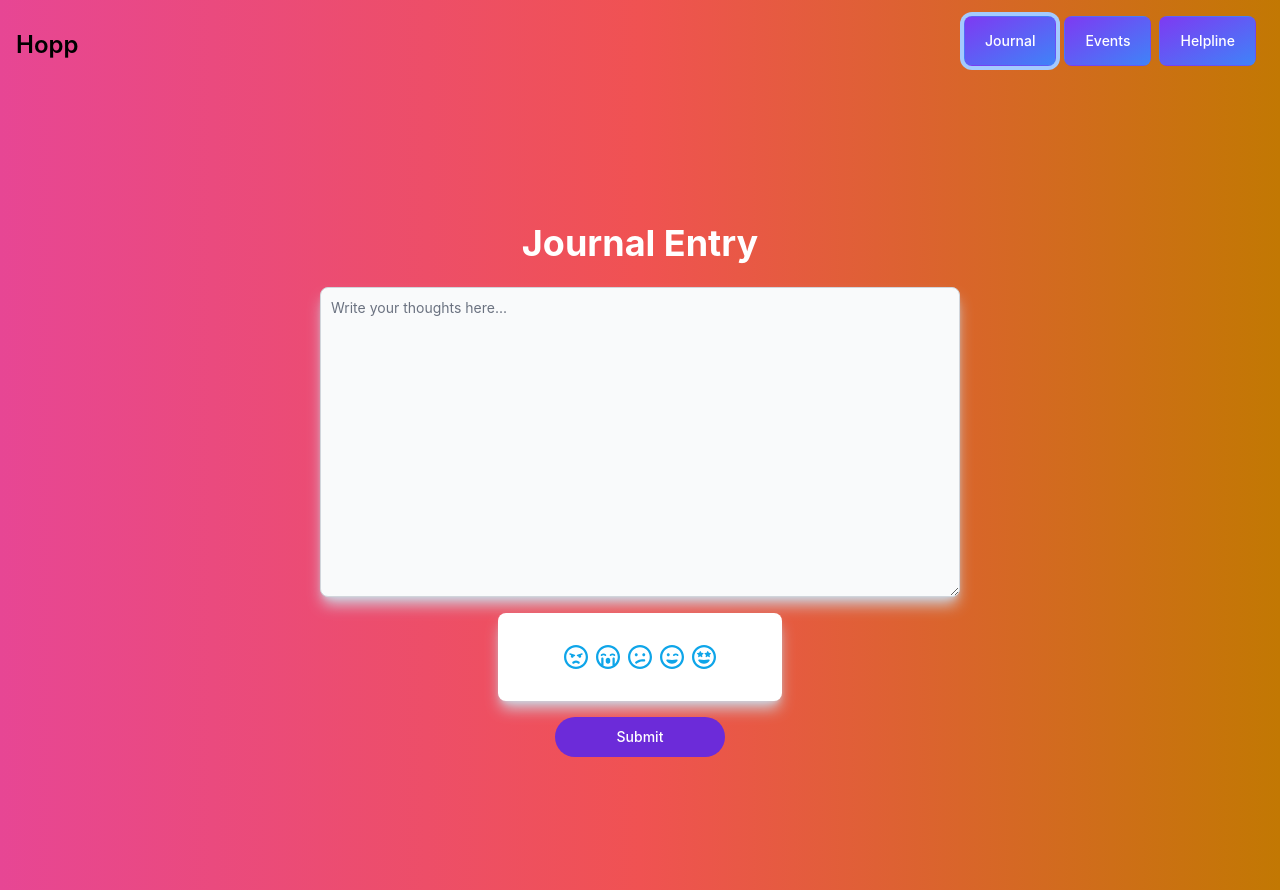
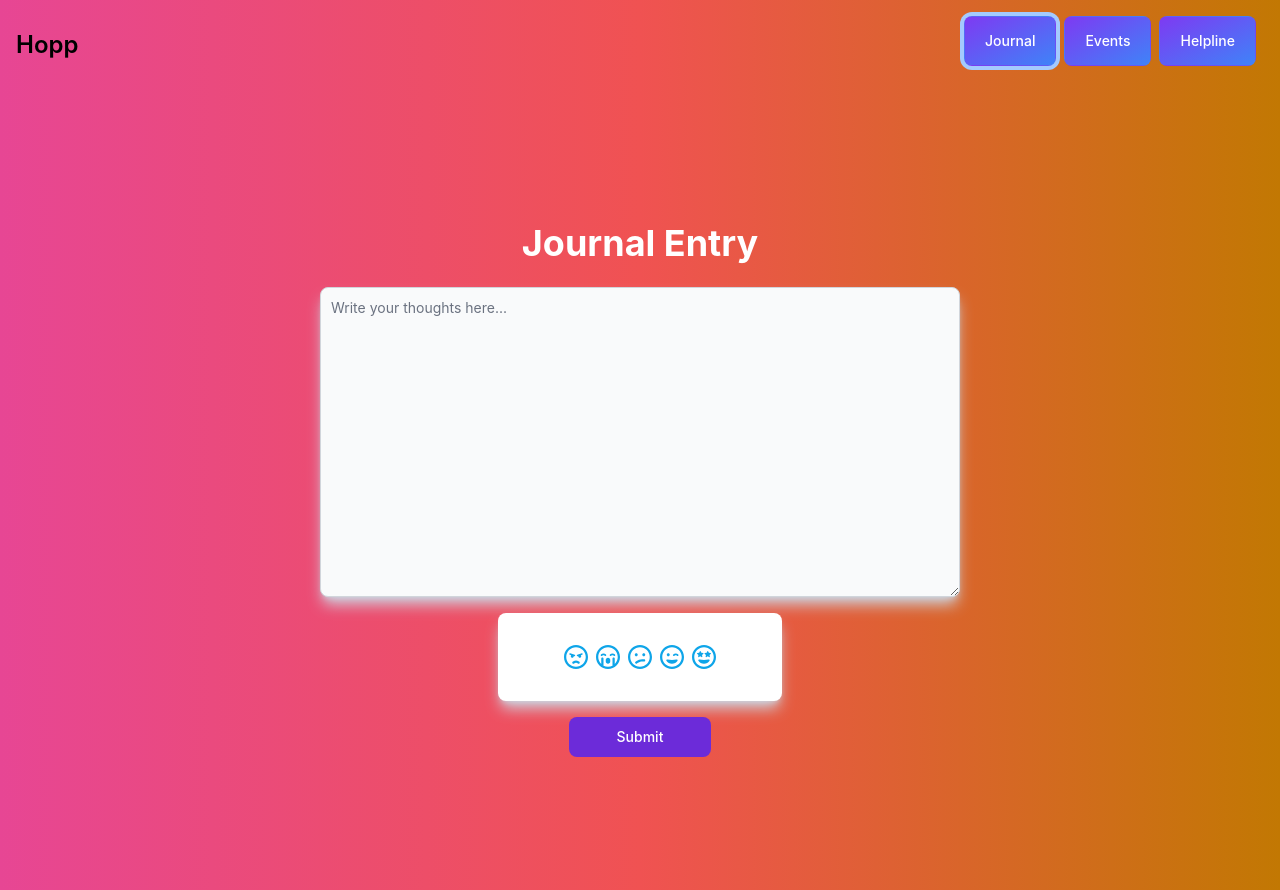
Before and after one commit to velociraptor98/junction, a React (Create React App) app in the folder frontend/: page / in a window 1280 px wide. Both pictures are taken after a click on the button "Journal". Built offline with nearby package versions, Linux system fonts and the light colour scheme; no server answers.

Commit message:
Integrating ability to save to journal from frontend

```diff
--- a/frontend/src/App.js
+++ b/frontend/src/App.js
@@ -5,8 +5,6 @@
 import Helpline from "./components/helpline/Helpline";
 import { Button } from "flowbite-react";
 import axios from "axios";
-// Handle data for login user
-// TODO CHANGE PROPS TO DATA RECEIVED FROM API
 function App() {
   const [currentState, setCurrentState] = useState("land");
   const [currentEmotion, setCurrentEmotion] = useState("");
@@ -85,7 +83,8 @@
           currentEmotion={currentEmotion}
           updateStateHandle={updateState} />
         }
-        {currentState === 'journal' && <MainJournal />}
+        {currentState === 'journal' && <MainJournal
+        userInfo = {userInfo}/>}
         {currentState === 'help' && <Helpline />}
       </div>
     </div>
--- a/frontend/src/components/journal/MainJournal.jsx
+++ b/frontend/src/components/journal/MainJournal.jsx
@@ -2,18 +2,34 @@
 import { useState } from "react";
 import axios from "axios";
 
-function MainJournal() {
-    const [textEmo,setTextEmo] = useState("");
+function MainJournal(props) {
+    const [textEmo, setTextEmo] = useState("");
+    const [isSaving,setIsSaving] = useState(false);
     const emotionSelector = (emotion) => {
         setTextEmo(emotion);
     }
     const handleSubmission = () => {
         let textValue = document.getElementById("messageArea").value;
+        if (!textValue || !props.userInfo._id) {
+            console.error("Provide the required information");
+            return;
+        }
+        setIsSaving(true);
         const payload = {
-            'text' : textValue,
-            'textSentiment' : textEmo
+            'text': textValue,
+            'tags': [textEmo],
+            'userId': props.userInfo._id
         }
         // Replace with the axios call to save the journal entry
+        axios.post("http://localhost:3500/journals/", payload).then((response) => {
+            if (response) {
+                console.log("Submitted the data");
+                setIsSaving(false);
+            }
+        }).catch((err) => {
+            console.log(err);
+        })
+        setIsSaving(false);
     }
     return (
         <div className="h-2/3 w-2/3 flex flex-col space-y-4 items-center justify-center">
@@ -28,13 +44,23 @@
                 placeholder="Write your thoughts here...">
             </textarea>
             <Emoji
-            clickHandler = {emotionSelector}/>
+                clickHandler={emotionSelector} />
+            {
+             isSaving === false ?
             <button
-            onClick={() => handleSubmission()}
-            type="button"
-            className="w-1/5 text-white bg-purple-700 hover:bg-purple-800 focus:outline-none focus:ring-4 focus:ring-purple-300 font-medium rounded-full text-sm px-5 py-2.5 text-center mb-2 dark:bg-purple-600 dark:hover:bg-purple-700 dark:focus:ring-purple-900">
+                onClick={() => handleSubmission()}
+                type="button"
+                className="w-1/6 text-white bg-purple-700 hover:bg-purple-800 focus:outline-none focus:ring-4 focus:ring-purple-300 font-medium rounded-lg text-sm px-5 py-2.5 text-center mb-2 dark:bg-purple-600 dark:hover:bg-purple-700 dark:focus:ring-purple-900">
                 Submit
+            </button> :
+            <button disabled type="button" class="text-white bg-purple-700 hover:bg-purple-800 focus:ring-4 focus:ring-purple-300 font-medium rounded-lg text-sm px-5 py-2.5 text-center mr-2 dark:bg-blue-600 dark:hover:bg-blue-700 dark:focus:ring-blue-800 inline-flex items-center">
+                <svg aria-hidden="true" role="status" class="inline w-4 h-4 mr-3 text-white animate-spin" viewBox="0 0 100 101" fill="none" xmlns="http://www.w3.org/2000/svg">
+                    <path d="M100 50.5908C100 78.2051 77.6142 100.591 50 100.591C22.3858 100.591 0 78.2051 0 50.5908C0 22.9766 22.3858 0.59082 50 0.59082C77.6142 0.59082 100 22.9766 100 50.5908ZM9.08144 50.5908C9.08144 73.1895 27.4013 91.5094 50 91.5094C72.5987 91.5094 90.9186 73.1895 90.9186 50.5908C90.9186 27.9921 72.5987 9.67226 50 9.67226C27.4013 9.67226 9.08144 27.9921 9.08144 50.5908Z" fill="#E5E7EB" />
+                    <path d="M93.9676 39.0409C96.393 38.4038 97.8624 35.9116 97.0079 33.5539C95.2932 28.8227 92.871 24.3692 89.8167 20.348C85.8452 15.1192 80.8826 10.7238 75.2124 7.41289C69.5422 4.10194 63.2754 1.94025 56.7698 1.05124C51.7666 0.367541 46.6976 0.446843 41.7345 1.27873C39.2613 1.69328 37.813 4.19778 38.4501 6.62326C39.0873 9.04874 41.5694 10.4717 44.0505 10.1071C47.8511 9.54855 51.7191 9.52689 55.5402 10.0491C60.8642 10.7766 65.9928 12.5457 70.6331 15.2552C75.2735 17.9648 79.3347 21.5619 82.5849 25.841C84.9175 28.9121 86.7997 32.2913 88.1811 35.8758C89.083 38.2158 91.5421 39.6781 93.9676 39.0409Z" fill="currentColor" />
+                </svg>
+                Saving...
             </button>
+            }
         </div>
     );
 }
```
